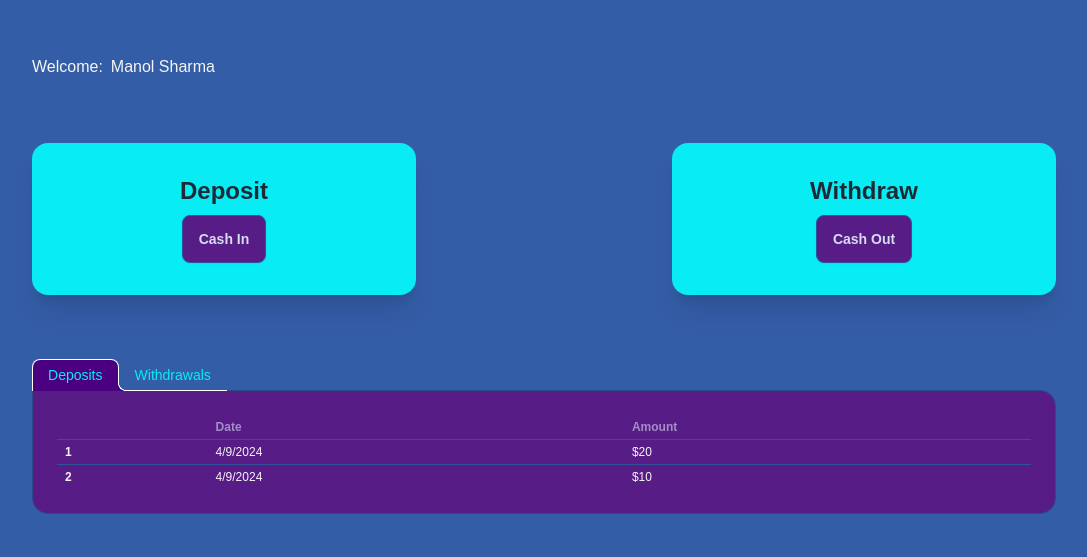
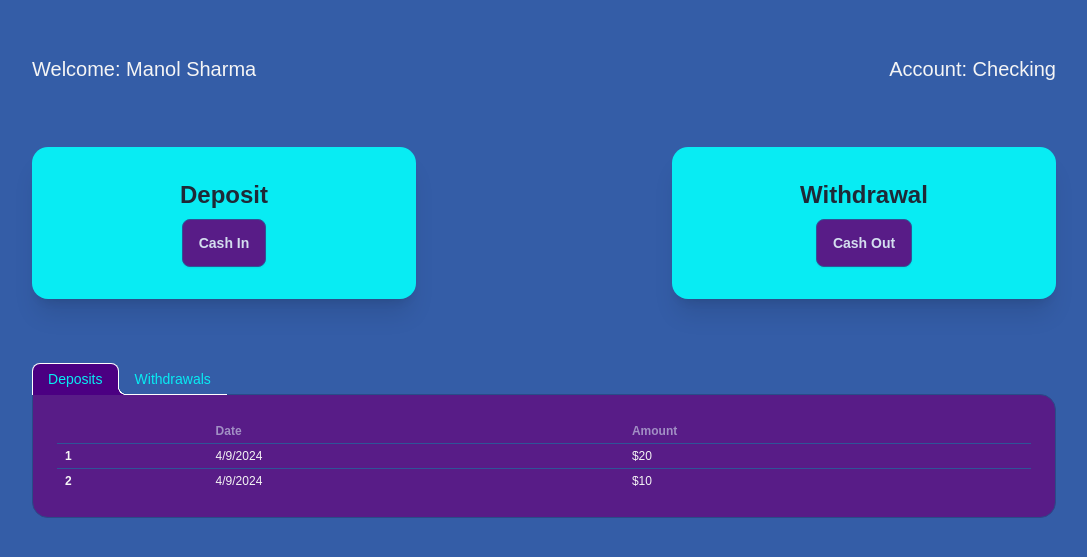
Before and after one commit to manolpahari/atmbymanol, a Next.js app: page / in a window 1280 px wide. Shown: the part 105-662 px from the top of the page, without its empty margins (96-1183 px from the left). Built offline with nearby package versions, Linux system fonts and the light colour scheme; a web font is replaced by a local one.

Commit message:
refactoring to header comp

```diff
--- a/src/app/Page/Dashboard/Dashboard.tsx
+++ b/src/app/Page/Dashboard/Dashboard.tsx
@@ -1,3 +1,4 @@
+import Header from '@/components/Header/Header';
 import MainAction from '@/components/MainAction/MainAction';
 import Spacing from '@/components/Spacing/Spacing';
 import TabsList from '@/components/TabsList/TabsList';
@@ -6,10 +7,7 @@ import React from 'react';
 function Dashboard() {
   return (
     <div className="max-w-5xl w-full items-center justify-between">
-      <div className="flex gap-2">
-        <h1>Welcome:</h1>
-        <span>Manol Sharma</span>
-      </div>
+      <Header firstName="Manol" lastName="Sharma" accountType="Checking" />
       <Spacing h="6" />
       {/* Main Action */}
       <MainAction />
--- a/src/components/Card/Card.tsx
+++ b/src/components/Card/Card.tsx
@@ -25,7 +25,7 @@ const Card = ({
         </figure>
       )}
       <div className="card-body items-center text-center">
-        <h2 className="card-title text-2xl font-bold">{title}</h2>
+        <h2 className="card-title md:text-2xl text:xl font-bold">{title}</h2>
         {description && <p>{description}</p>}
         <div className="card-actions">
           {buttonName && (
--- /dev/null
+++ b/src/components/Header/Header.tsx
@@ -0,0 +1,22 @@
+import React from 'react';
+
+const Header = ({
+  firstName,
+  lastName,
+  accountType,
+}: {
+  firstName: string;
+  lastName: string;
+  accountType: string;
+}) => {
+  return (
+    <div className="flex justify-between md:text-xl text-lg">
+      <h1>
+        Welcome: {firstName} {lastName}{' '}
+      </h1>
+      <h1>Account: {accountType}</h1>
+    </div>
+  );
+};
+
+export default Header;
--- a/src/components/MainAction/MainAction.tsx
+++ b/src/components/MainAction/MainAction.tsx
@@ -4,7 +4,7 @@ import Card from '../Card/Card';
 
 const MainAction = () => {
   return (
-    <div className="flex justify-between">
+    <div className="flex justify-between gap-4">
       {/* Enter Deposit */}
       <Card
         title="Deposit"
@@ -13,7 +13,7 @@ const MainAction = () => {
       />
       {/* Enter Withdraw */}
       <Card
-        title="Withdraw"
+        title="Withdrawal"
         onClick={() => console.log('take me to withdraw route')}
         buttonName="Cash Out"
       />
```
